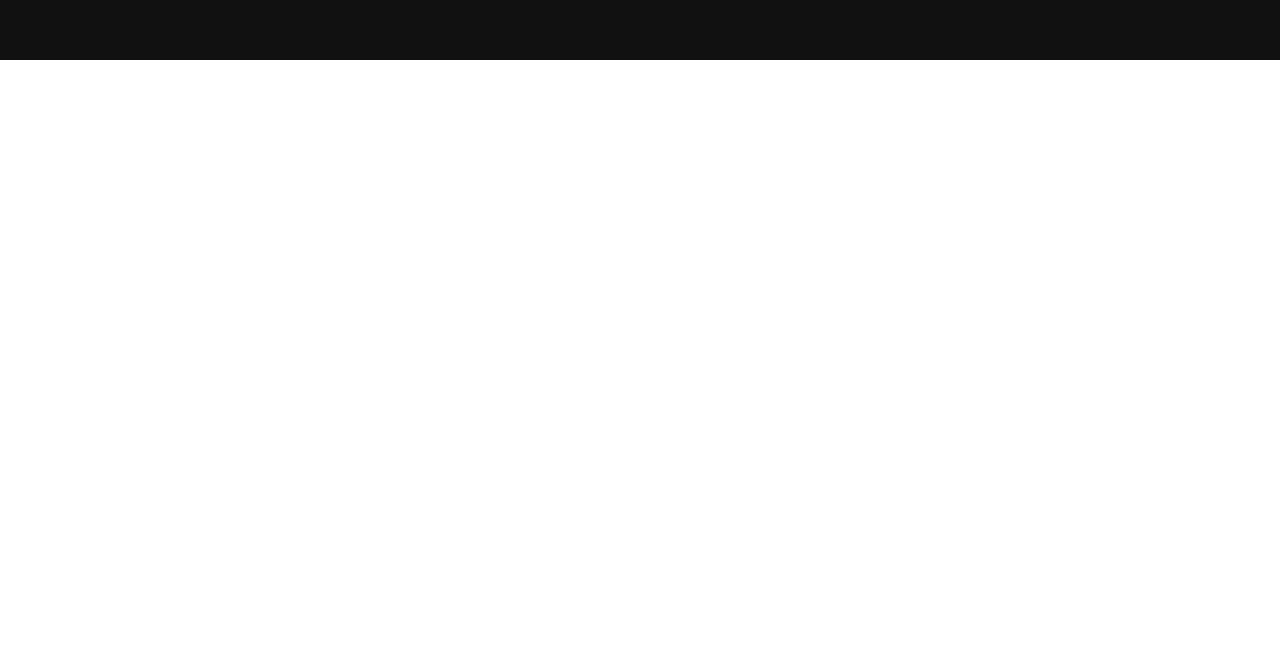
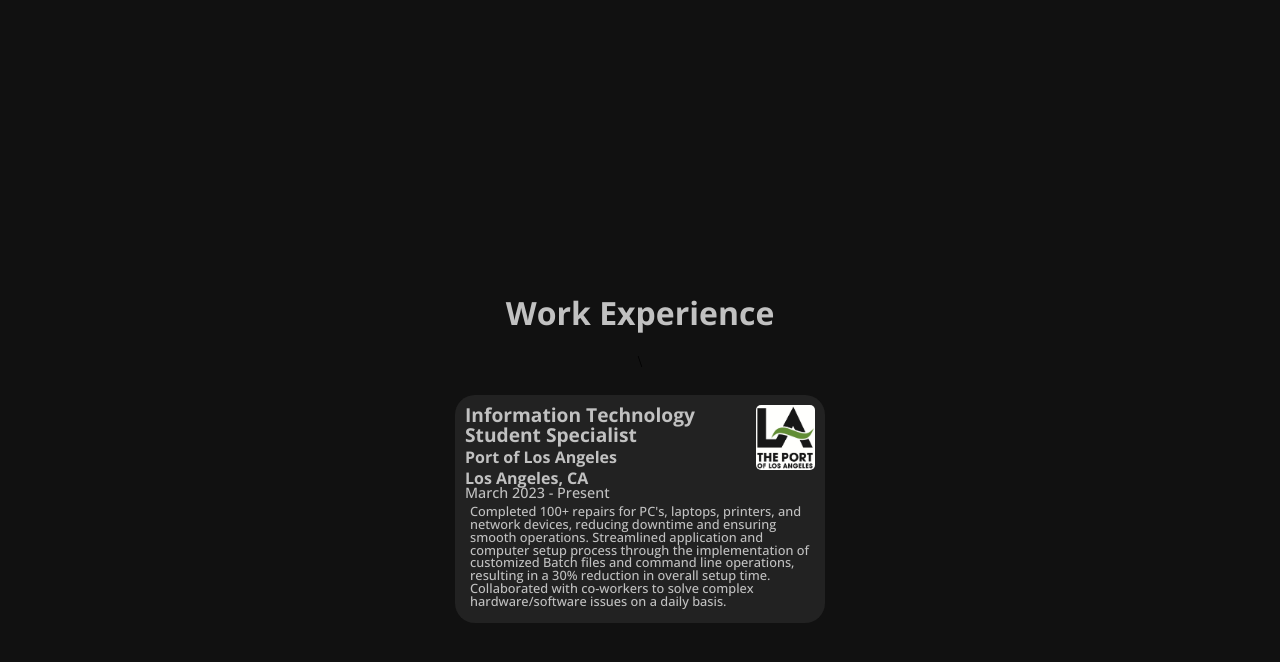
Before and after one commit to lucas-amberg/personal-website, a React (Vite) app in the folder personal-website-frontend/: page / in a window 1280 px wide. Shown: the part 3140-3802 px from the top of the page. Before the commit the page ends 3200 px from the top, so only its background shows below. Built offline with nearby package versions, Linux system fonts and the light colour scheme.

Commit message:
Add work experience section

```diff
--- a/personal-website-frontend/src/App.jsx
+++ b/personal-website-frontend/src/App.jsx
@@ -4,6 +4,7 @@ import Header from './components/Header'
 import WhoAmI from './components/WhoAmI'
 import MySkills from './components/MySkills'
 import Portfolio from './components/Portfolio'
+import WorkExperience from './components/WorkExperience'
 
 function App() {
   return (
@@ -12,6 +13,7 @@ function App() {
       <WhoAmI/>
       <MySkills/>
       <Portfolio/>
+      <WorkExperience/>
     </div>
   )
 }
--- /dev/null
+++ b/personal-website-frontend/src/components/WorkExperience.jsx
@@ -0,0 +1,49 @@
+import {Fade} from 'react-awesome-reveal'
+import '../styles/work-experience.css'
+import polaLogo from '../assets/images/logos/pola-logo.jpg'
+
+function Job({direction, title, img, business, location, startDate, endDate, description, skills, alt}) {
+    return(
+        <Fade direction={direction}>
+            <div className='job-item'>
+                <div className='job-title'>
+                    <div className='job-title-desc'>
+                        <div className='job-name'>{title}</div>
+                        <div>{business}</div>
+                        <em>{location}</em>
+                    </div>
+                    <img src={img} alt={alt} />
+                </div>
+                <div className='location-date'>
+
+                    <div>{startDate} - {endDate}</div>
+                </div>
+                <div className='job-description'>{description}</div>
+            </div>
+        </Fade>
+    )
+}
+
+const polaDescription = "Completed 100+ repairs for PC's, laptops, printers, and network devices, reducing downtime and ensuring smooth operations. Streamlined application and computer setup process through the implementation of customized Batch files and command line operations, resulting in a 30% reduction in overall setup time. Collaborated with co-workers to solve complex hardware/software issues on a daily basis."
+
+function WorkExperience() {
+    return(
+        <Fade>
+            <div className='work-experience-container'>
+                <h1>Work Experience</h1>\
+                <Job title='Information Technology Student Specialist'
+                business={'Port of Los Angeles'}
+                img={polaLogo}
+                alt='Port of Los Angeles'
+                startDate={"March 2023"}
+                endDate={"Present"}
+                description={polaDescription}
+                location={'Los Angeles, CA'}
+                direction="left"
+                />
+            </div>
+        </Fade>
+    )
+}
+
+export default WorkExperience
--- a/personal-website-frontend/src/styles/app.css
+++ b/personal-website-frontend/src/styles/app.css
@@ -54,5 +54,5 @@ table {
     overflow-x: hidden;
     background-color: var(--dark-color);
     display: grid;
-    grid-template-rows: 100vh 100vh 100vh 100vh;
+    grid-template-rows: 100vh 100vh 100vh 100vh 100vh;
 }
--- /dev/null
+++ b/personal-website-frontend/src/styles/work-experience.css
@@ -0,0 +1,83 @@
+:root {
+    --light-color: #c1c1c1;
+    --third-color: #222222;
+    --dark-color: #111111;
+}
+
+@font-face {
+    font-family: "OpenSansBold";
+    src: url('../assets/fonts/Open_sans/OpenSans-Bold.ttf');
+}
+
+@font-face {
+    font-family: "OpenSansMedium";
+    src: url('../assets/fonts/Open_sans/OpenSans-Medium.ttf');
+}
+
+@font-face {
+    font-family: "OpenSansLight";
+    src: url('../assets/fonts/Open_sans/OpenSans_Condensed-Light.ttf');
+}
+
+.work-experience-container {
+    display: flex;
+    flex-direction: column;
+    height: 100vh;
+    align-items: center;
+    justify-content: center;
+    gap: 25px;
+}
+
+.work-experience-container h1 {
+    color: var(--light-color);
+    font-family: "OpenSansBold";
+    font-size: 2rem;
+}
+
+.job-title img {
+    width: 65px;
+    height: 65px;
+    border-radius: 5px;
+}
+
+.job-item {
+    display: flex;
+    flex-direction: column;
+    background-color: var(--third-color);
+    border-radius: 20px;
+    padding: 10px;
+    width: 350px;
+}
+.job-title {
+    display: flex;
+}
+
+.job-name {
+    font-size: 1.2rem;
+    font-family: "OpenSansBold";
+    color: var(--light-color);
+}
+
+.job-title div {
+    color: var(--light-color);
+    font-family: "OpenSansBold";
+}
+
+.job-title-desc {
+    display: flex;
+    flex-direction: column;
+    gap: 5px;
+}
+
+.location-date {
+    color: var(--light-color);
+    font-family: "OpenSansMedium";
+    font-size: 0.9rem;
+}
+
+.job-description {
+    color: var(--light-color);
+    font-family: "OpenSansMedium";
+    font-size: 0.8rem;
+    padding: 5px;
+}
```
Also changed, not shown: personal-website-frontend/src/assets/images/logos/pola-logo.jpg (added).
